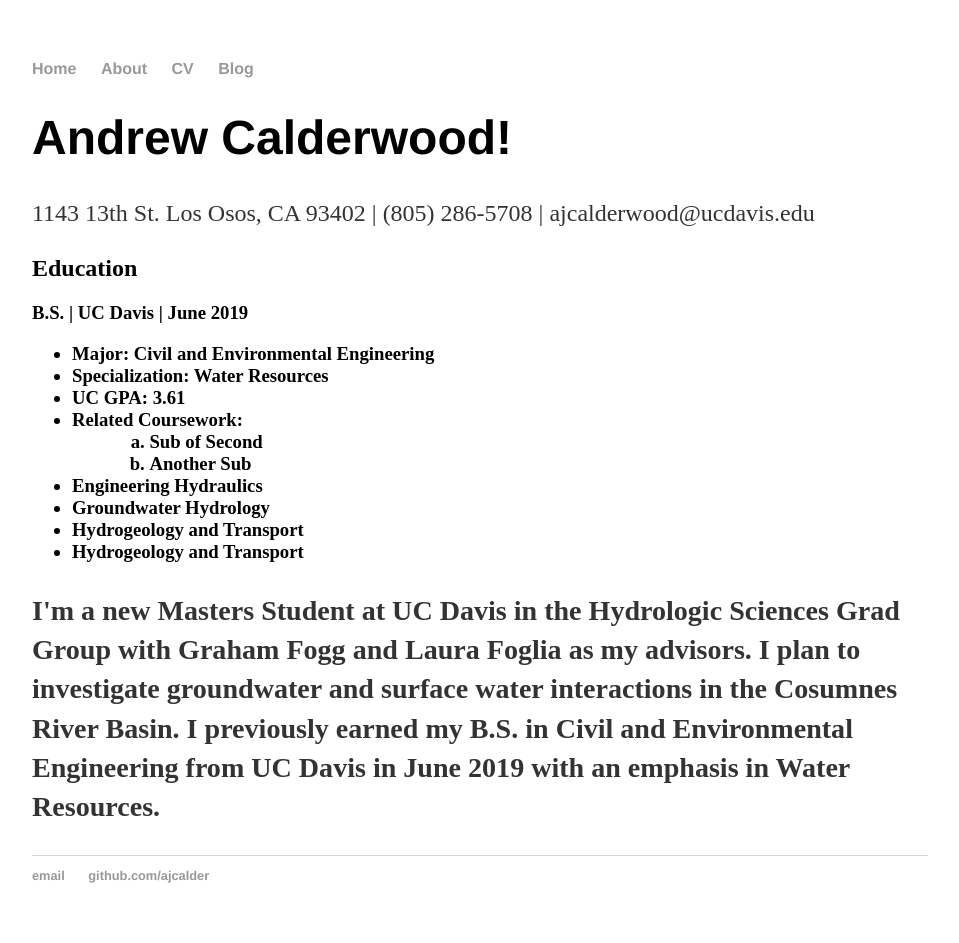
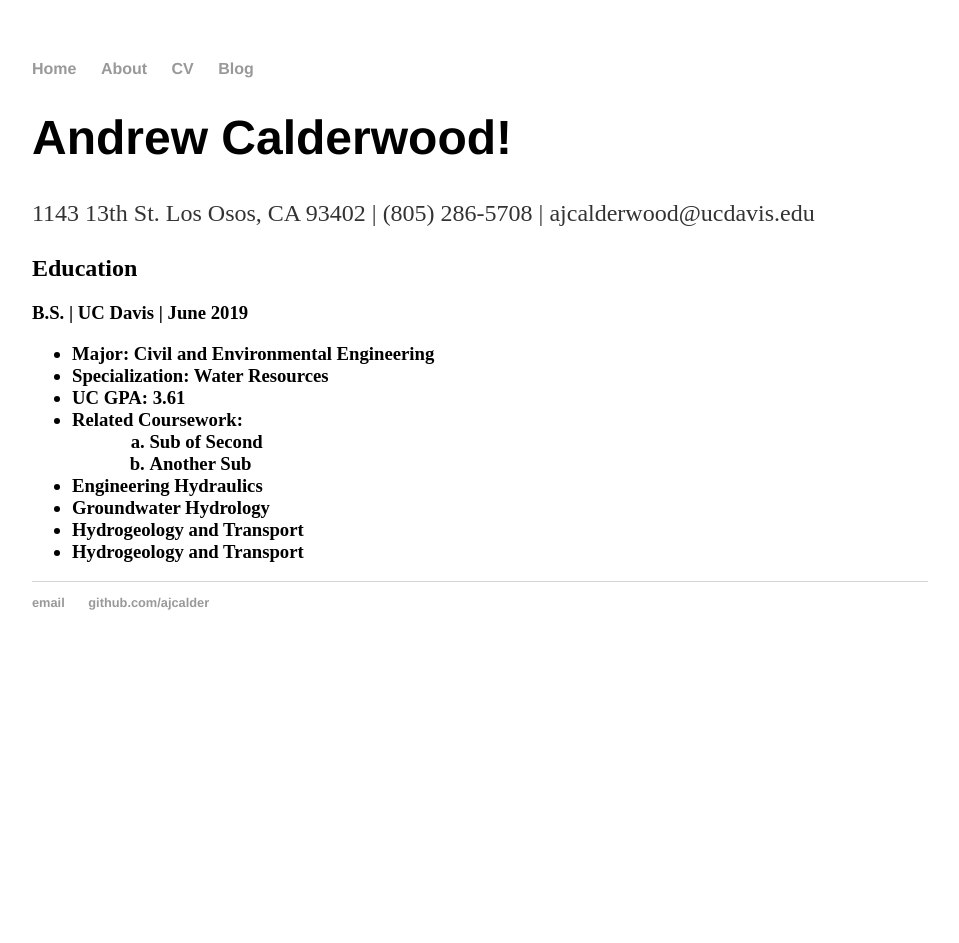
Before and after one commit to ajcalder/ajcalder.github.io, a Jekyll site: the page built from cv/index.html, in a window 1280 px wide. Shown: the whole page, without its empty margins (160-1119 px from the left). Built offline with Jekyll 4.4.1, drawn with Linux system fonts in a browser that asks for light colours; after the commit the page ends 900 px from its top, so only the background shows below that.

Commit message:
Update index.html

```diff
--- a/cv/index.html
+++ b/cv/index.html
@@ -11,14 +11,13 @@
 			<li> Major: Civil and Environmental Engineering </li>
 			<li> Specialization: Water Resources</li>
 			<li> UC GPA: 3.61</li>
-			<li> Related Coursework: </li>
+			<li> Related Coursework:
 				<ul style="list-style-type: lower-alpha; padding-bottom: 0;">
-  <li style="margin-left:2em">Sub of Second</li>
-					<li style="margin-left:2em; padding-bottom: 0;">Another Sub</li> </ul> </li>
+ 					<li style="margin-left:2em">Sub of Second</li>
+					<li style="margin-left:2em; padding-bottom: 0;">Another Sub</li>
+				</ul> </li>
 				<li> Engineering Hydraulics </li> <li> Groundwater Hydrology </li>
 				<li> Hydrogeology and Transport </li> <li> Hydrogeology and Transport </li>
 			</ul>
-	<p>I'm a new Masters Student at UC Davis in the Hydrologic Sciences Grad Group with Graham Fogg and Laura Foglia as my advisors.
-        I plan to investigate groundwater and surface water interactions in the Cosumnes River Basin. I previously earned my B.S. in
-        Civil and Environmental Engineering from UC Davis in June 2019 with an emphasis in Water Resources. <p>
+
 </div><!-- /.blurb -->
```
